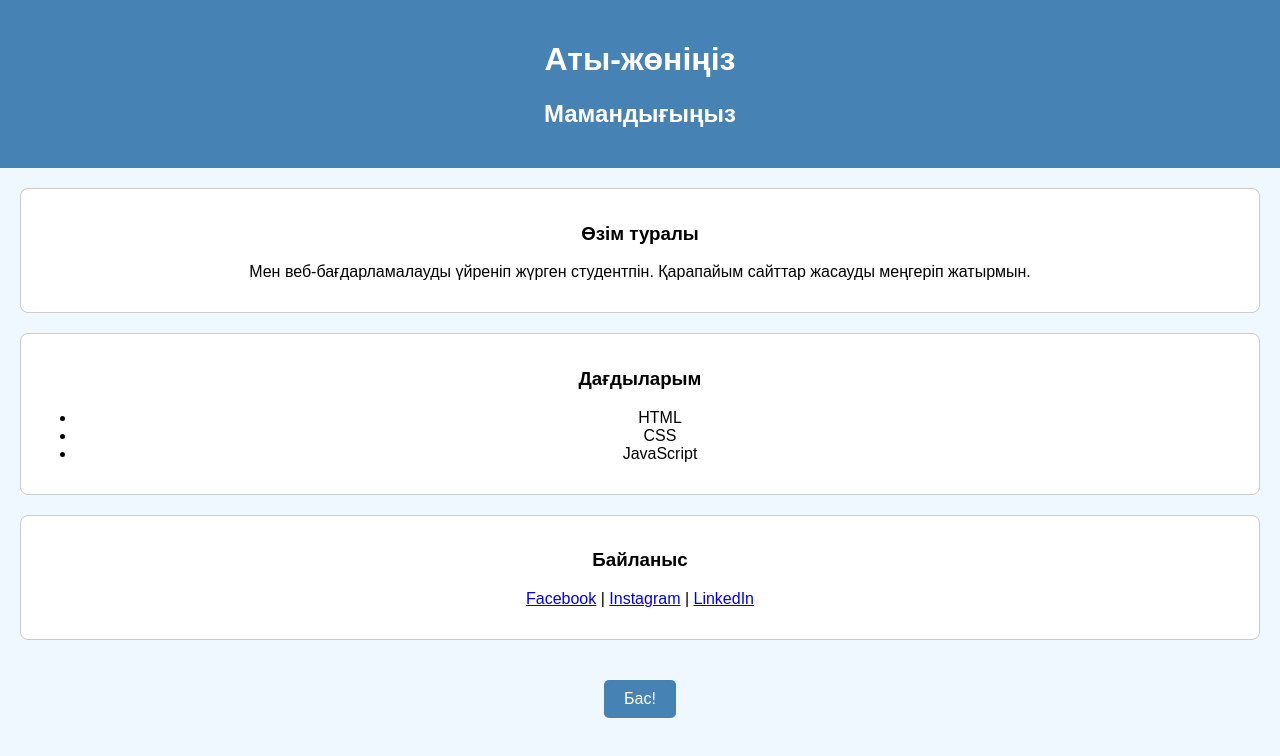
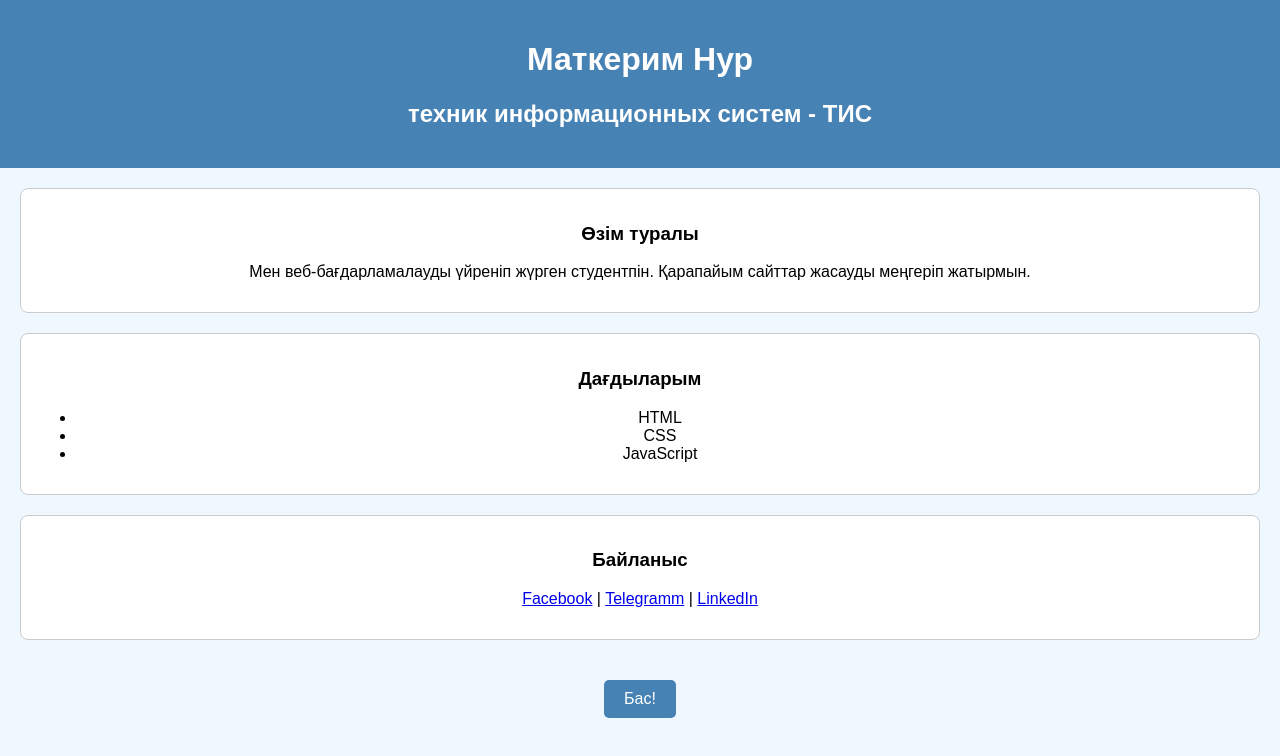
Before and after one commit to n51400520-commits/site, a plain HTML site: page index.html in a window 1280 px wide. Drawn offline with Linux system fonts and the light colour scheme.

Commit message:
Update index.html

```diff
--- a/index.html
+++ b/index.html
@@ -7,8 +7,8 @@
 </head>
 <body>
     <header>
-        <h1>Аты-жөніңіз</h1>
-        <h2>Мамандығыңыз</h2>
+        <h1>Маткерим Нур</h1>
+        <h2>техник информационных систем - ТИС</h2>
     </header>
     <section id="about">
         <h3>Өзім туралы</h3>
@@ -26,7 +26,7 @@
         <h3>Байланыс</h3>
         <p>
             <a href="https://facebook.com" target="_blank">Facebook</a> |
-            <a href="https://instagram.com" target="_blank">Instagram</a> |
+            <a href="https://instagram.com" target="_blank">Telegramm</a> |
             <a href="https://linkedin.com" target="_blank">LinkedIn</a>
         </p>
     </section>
```
